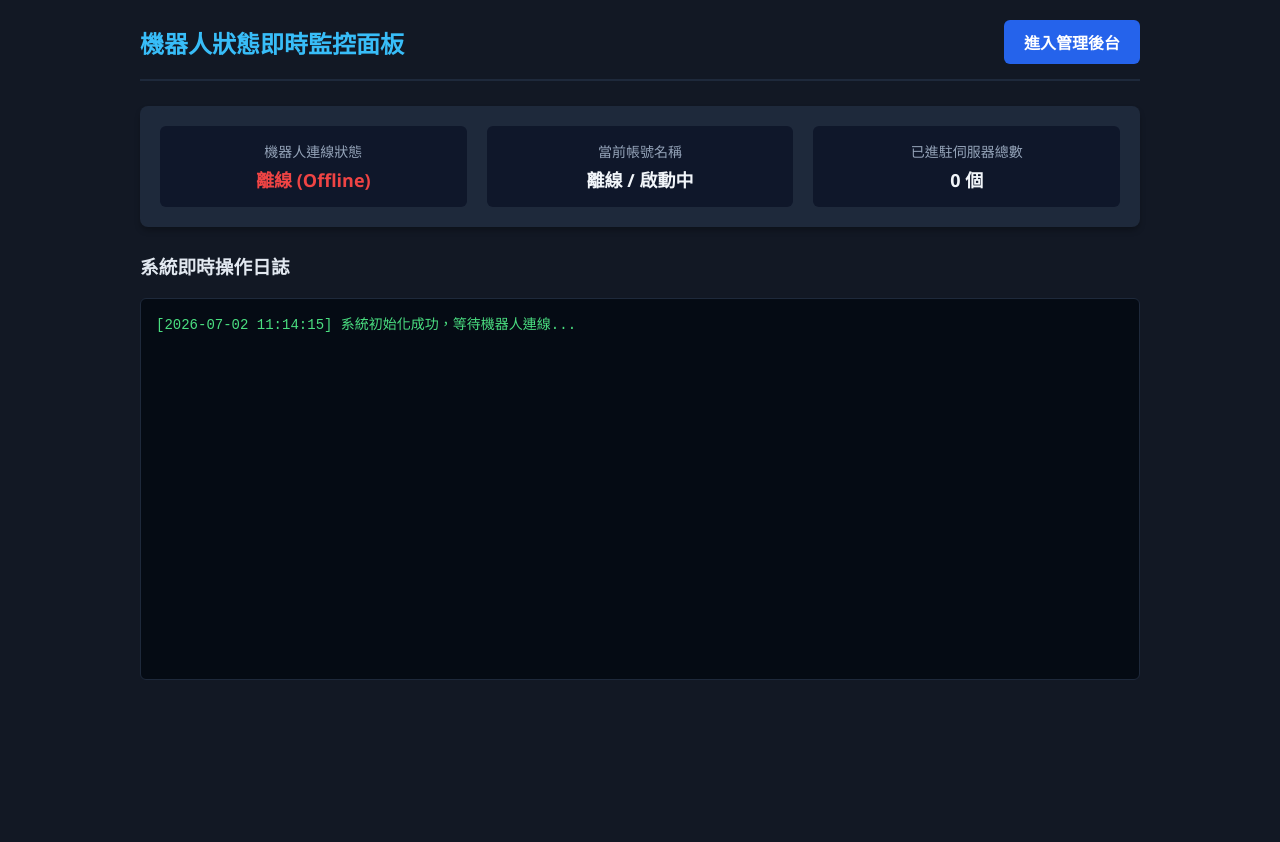
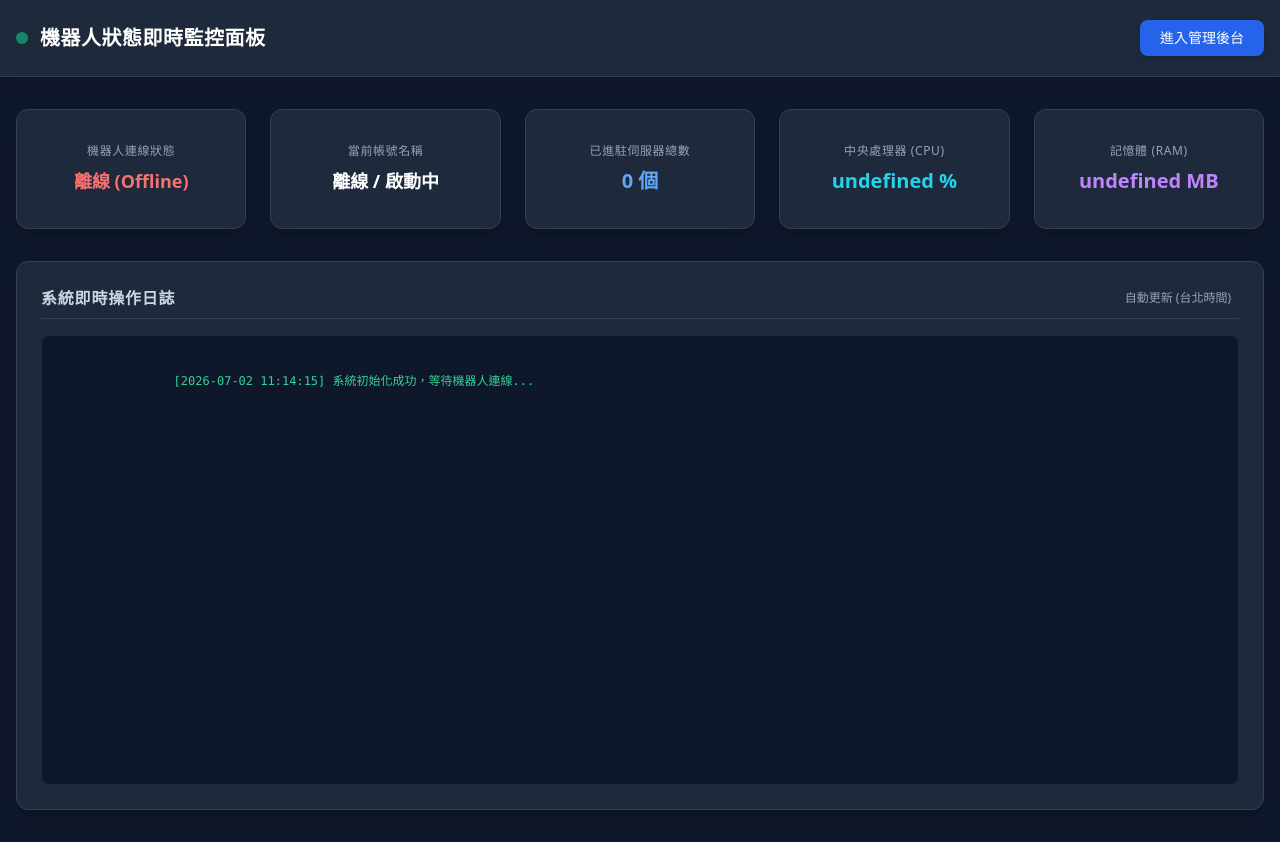
Before and after one commit to owinwu06150001/724, a Flask app: page / in a window 1280 px wide. Before the commit the page ends 680 px from the top, so only its background shows below. Run offline with Flask 3, Linux system fonts and the light colour scheme; some libraries are stand-ins or nearby versions.

Commit message:
Update index.html

```diff
--- a/templates/index.html
+++ b/templates/index.html
@@ -3,128 +3,105 @@
 <head>
     <meta charset="UTF-8">
     <meta name="viewport" content="width=device-width, initial-scale=1.0">
-    <title>機器人核心控制台 - 狀態監控</title>
+    <title>機器人狀態即時監控面板</title>
+    <script src="https://cdn.tailwindcss.com"></script>
     <style>
-        body {
-            background-color: #121824;
-            color: #e2e8f0;
-            font-family: 'Segoe UI', Arial, sans-serif;
-            margin: 0;
-            padding: 20px;
-        }
-        .container {
-            max-width: 1000px;
-            margin: 0 auto;
-        }
-        .header {
-            display: flex;
-            justify-content: space-between;
-            align-items: center;
-            border-bottom: 2px solid #1e293b;
-            padding-bottom: 15px;
-            margin-bottom: 25px;
-        }
-        h1 { margin: 0; color: #38bdf8; font-size: 24px; }
-        .btn {
-            background-color: #2563eb;
-            color: white;
-            text-decoration: none;
-            padding: 10px 20px;
-            border-radius: 6px;
-            font-weight: bold;
-            transition: background 0.2s;
-        }
-        .btn:hover { background-color: #1d4ed8; }
-        .status-card {
-            background-color: #1e293b;
-            border-radius: 8px;
-            padding: 20px;
-            margin-bottom: 25px;
-            box-shadow: 0 4px 6px -1px rgba(0,0,0,0.3);
-        }
-        .status-grid {
-            display: grid;
-            grid-template-columns: repeat(auto-fit, minmax(200px, 1fr));
-            gap: 20px;
-        }
-        .status-item {
-            background-color: #0f172a;
-            padding: 15px;
-            border-radius: 6px;
-            text-align: center;
-        }
-        .status-label { font-size: 14px; color: #94a3b8; margin-bottom: 5px; }
-        .status-value { font-size: 18px; font-weight: bold; color: #f1f5f9; }
-        .terminal {
-            background-color: #050b14;
-            border: 1px solid #1e293b;
-            border-radius: 6px;
-            padding: 15px;
-            font-family: 'Courier New', Courier, monospace;
-            font-size: 14px;
-            color: #4ade80;
-            line-height: 1.6;
-            height: 350px;
-            overflow-y: auto;
-            white-space: pre-wrap;
-        }
+        ::-webkit-scrollbar { width: 6px; }
+        ::-webkit-scrollbar-track { background: #1e293b; }
+        ::-webkit-scrollbar-thumb { background: #475569; border-radius: 3px; }
     </style>
 </head>
-<body>
-    <div class="container">
-        <div class="header">
-            <h1>機器人狀態即時監控面板</h1>
-            <a href="/admin" class="btn">進入管理後台</a>
+<body class="bg-[#0f172a] text-slate-200 min-h-screen font-sans">
+
+    <header class="bg-[#1e293b] border-b border-slate-700 shadow-md">
+        <div class="max-w-7xl mx-auto px-4 py-5 flex justify-between items-center">
+            <div class="flex items-center gap-3">
+                <div class="h-3 w-3 rounded-full bg-emerald-500 animate-pulse"></div>
+                <h1 class="text-xl font-bold text-white tracking-wide">機器人狀態即時監控面板</h1>
+            </div>
+            <a href="/admin" class="bg-blue-600 hover:bg-blue-700 text-white text-sm font-medium px-5 py-2 rounded-lg transition shadow-md focus:outline-none">
+                進入管理後台
+            </a>
         </div>
+    </header>
 
-        <div class="status-card">
-            <div class="status-grid">
-                <div class="status-item">
-                    <div class="status-label">機器人連線狀態</div>
-                    <div class="status-value" id="bot-status">連線檢索中...</div>
-                </div>
-                <div class="status-item">
-                    <div class="status-label">當前帳號名稱</div>
-                    <div class="status-value" id="bot-name">載入中...</div>
-                </div>
-                <div class="status-item">
-                    <div class="status-label">已進駐伺服器總數</div>
-                    <div class="status-value" id="bot-guilds">0 個</div>
-                </div>
+    <main class="max-w-7xl mx-auto px-4 py-8 space-y-8">
+
+        <div class="grid grid-cols-1 sm:grid-cols-2 lg:grid-cols-5 gap-6">
+            <div class="bg-[#1e293b] p-6 rounded-xl border border-slate-700 shadow-lg text-center flex flex-col justify-center min-h-[120px]">
+                <p class="text-xs font-medium text-slate-400 mb-2 uppercase tracking-wider">機器人連線狀態</p>
+                <p id="bot-status-text" class="text-lg font-bold text-slate-500">檢測中...</p>
+            </div>
+            <div class="bg-[#1e293b] p-6 rounded-xl border border-slate-700 shadow-lg text-center flex flex-col justify-center min-h-[120px]">
+                <p class="text-xs font-medium text-slate-400 mb-2 uppercase tracking-wider">當前帳號名稱</p>
+                <p id="bot-name-text" class="text-lg font-bold text-white truncate">讀取中...</p>
+            </div>
+            <div class="bg-[#1e293b] p-6 rounded-xl border border-slate-700 shadow-lg text-center flex flex-col justify-center min-h-[120px]">
+                <p class="text-xs font-medium text-slate-400 mb-2 uppercase tracking-wider">已進駐伺服器總數</p>
+                <p id="bot-guilds-text" class="text-xl font-bold text-blue-400">0 個</p>
+            </div>
+            <div class="bg-[#1e293b] p-6 rounded-xl border border-slate-700 shadow-lg text-center flex flex-col justify-center min-h-[120px]">
+                <p class="text-xs font-medium text-slate-400 mb-2 uppercase tracking-wider">中央處理器 (CPU)</p>
+                <p id="bot-cpu-text" class="text-xl font-bold text-cyan-400">0 %</p>
+            </div>
+            <div class="bg-[#1e293b] p-6 rounded-xl border border-slate-700 shadow-lg text-center flex flex-col justify-center min-h-[120px]">
+                <p class="text-xs font-medium text-slate-400 mb-2 uppercase tracking-wider">記憶體 (RAM)</p>
+                <p id="bot-ram-text" class="text-xl font-bold text-purple-400">0 MB</p>
             </div>
         </div>
 
-        <h3>系統即時操作日誌</h3>
-        <div class="terminal" id="logs-container">{{ log_content|safe }}</div>
-    </div>
+        <div class="bg-[#1e293b] p-6 rounded-xl border border-slate-700 shadow-lg flex flex-col">
+            <div class="flex justify-between items-center mb-4 border-b border-slate-700 pb-2">
+                <h3 class="text-md font-semibold text-slate-300 tracking-wider">系統即時操作日誌</h3>
+                <span class="text-xs bg-slate-800 text-slate-400 px-2 py-0.5 rounded">自動更新 (台北時間)</span>
+            </div>
+            <div id="log-container" class="bg-[#0f172a] p-4 rounded-lg font-mono text-xs text-emerald-400 overflow-y-auto h-[450px] leading-relaxed whitespace-pre-wrap border border-slate-800">
+                {{ log_content }}
+            </div>
+        </div>
+    </main>
 
     <script>
-        // 定時向後端拉取最新狀態資訊
-        function updateStatus() {
+        // 即時同步機器人狀態與五大指標資料
+        function updateSystemStatus() {
             fetch('/status')
                 .then(res => res.json())
                 .then(data => {
-                    const statusEl = document.getElementById('bot-status');
+                    const statusEl = document.getElementById('bot-status-text');
                     if (data.bot_online) {
-                        statusEl.textContent = '在線 (Online)';
-                        statusEl.style.color = '#4ade80';
+                        statusEl.textContent = "在線 (Online)";
+                        statusEl.className = "text-lg font-bold text-emerald-400";
                     } else {
-                        statusEl.textContent = '離線 (Offline)';
-                        statusEl.style.color = '#ef4444';
+                        statusEl.textContent = "離線 (Offline)";
+                        statusEl.className = "text-lg font-bold text-red-400";
                     }
-                    document.getElementById('bot-name').textContent = data.bot_name;
-                    document.getElementById('bot-guilds').textContent = data.guilds_count + ' 個';
+                    document.getElementById('bot-name-text').textContent = data.bot_name;
+                    document.getElementById('bot-guilds-text').textContent = data.guilds_count + " 個";
+                    document.getElementById('bot-cpu-text').textContent = data.cpu + " %";
+                    document.getElementById('bot-ram-text').textContent = data.ram + " MB";
                 })
-                .catch(err => console.error('無法取得狀態快取', err));
+                .catch(() => console.log("連線監控狀態同步失敗"));
         }
 
-        // 頁面載入後自動滾動日誌到最底端
-        const logBox = document.getElementById('logs-container');
-        logBox.scrollTop = logBox.scrollHeight;
+        // 定時同步台北時間日誌
+        function updateLogs() {
+            fetch('/api/logs')
+                .then(res => res.json())
+                .then(data => {
+                    const container = document.getElementById('log-container');
+                    const isAtBottom = container.scrollHeight - container.clientHeight <= container.scrollTop + 30;
+                    container.textContent = data.logs.join('\n');
+                    if (isAtBottom) {
+                        container.scrollTop = container.scrollHeight;
+                    }
+                })
+                .catch(() => console.log("日誌流載入中斷"));
+        }
 
-        // 每 5 秒自動重新整理狀態欄位
-        setInterval(updateStatus, 5000);
-        updateStatus();
+        // 頁面載入時先執行一次，隨後每 3 秒自動刷新
+        updateSystemStatus();
+        setInterval(updateSystemStatus, 3000);
+        setInterval(updateLogs, 3000);
     </script>
 </body>
 </html>
```
